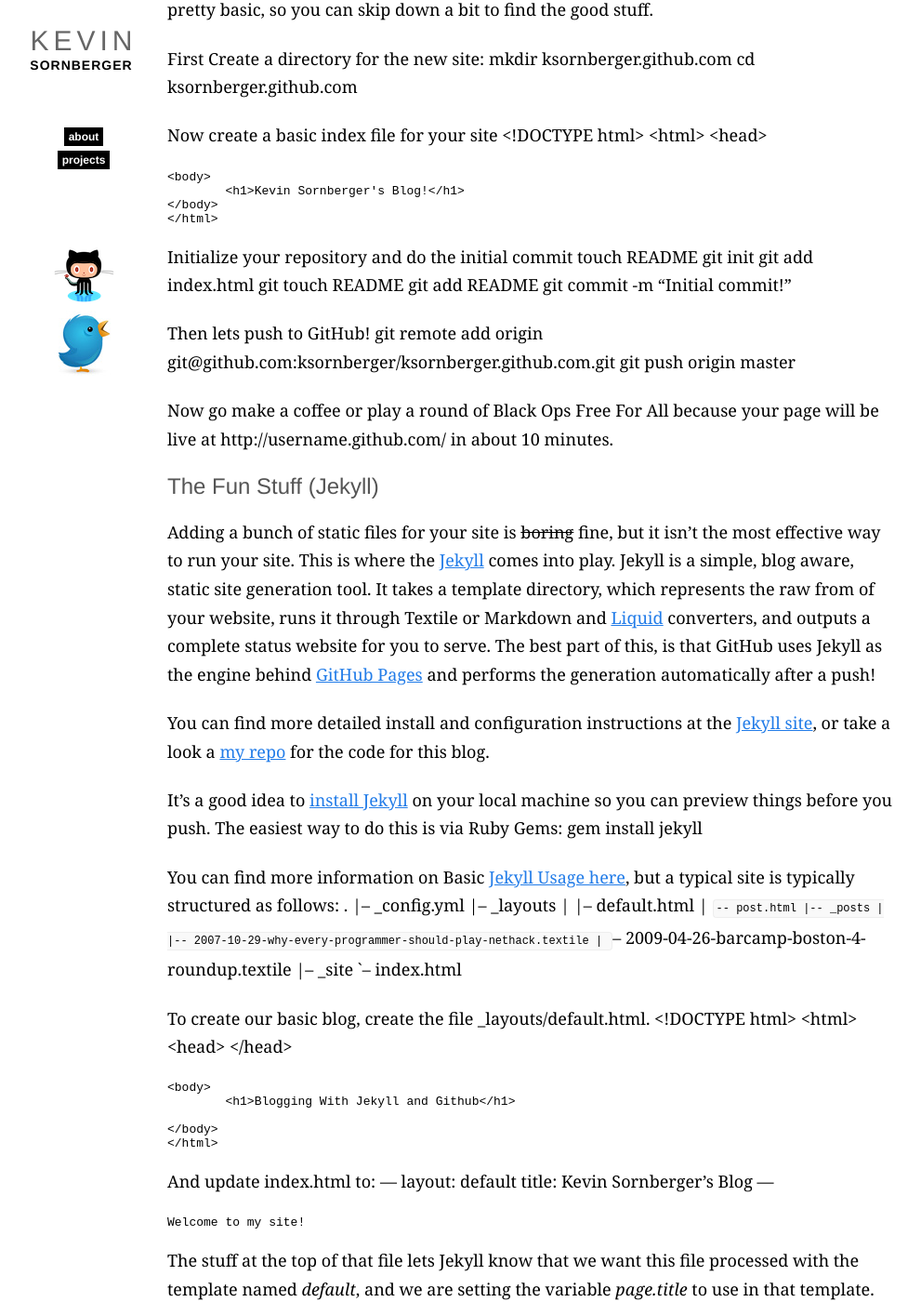
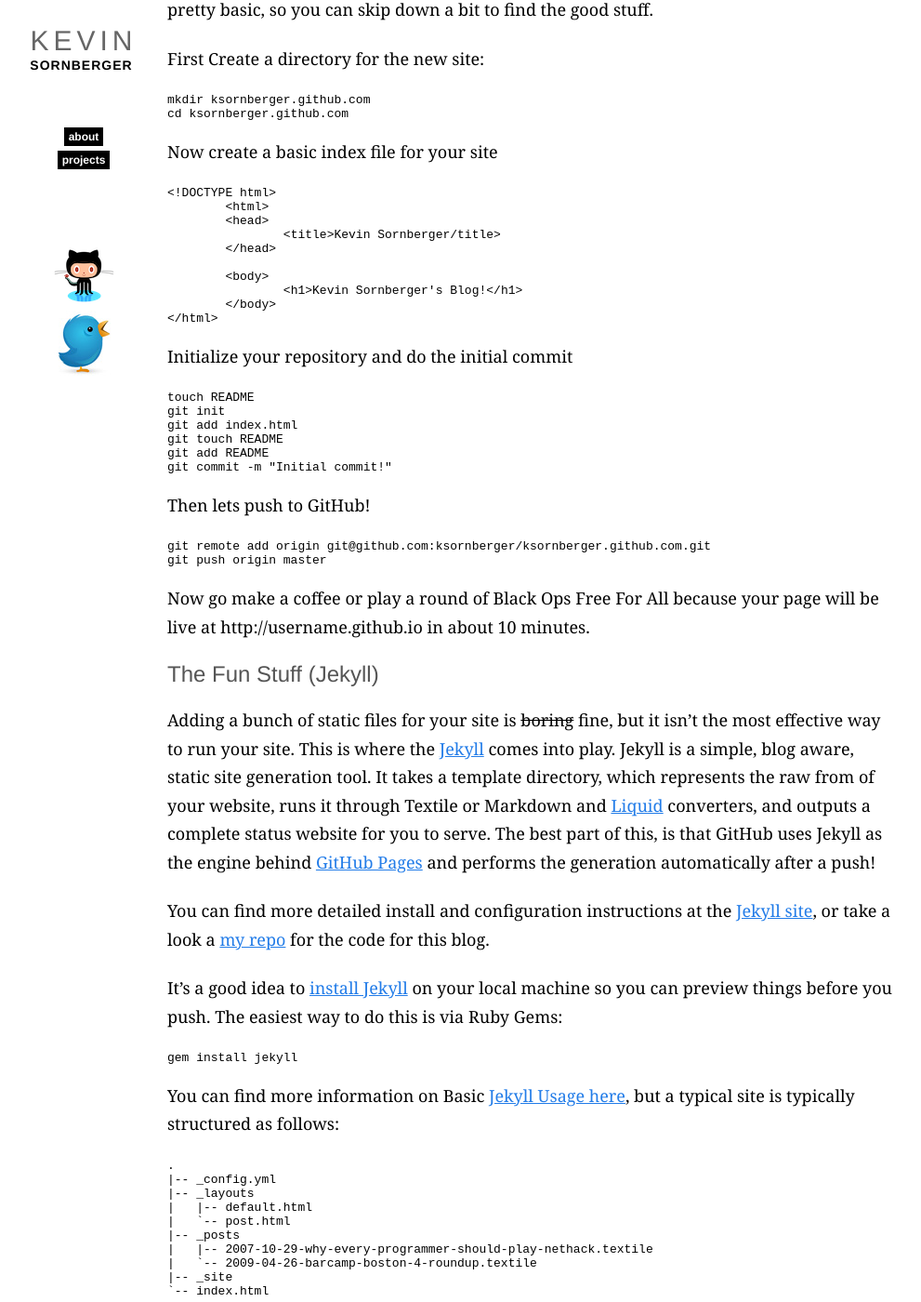
Before and after one commit to ksornberger/ksornberger.github.com, a Jekyll site: the page built from _posts/2011-03-01-blogging-with-jekyll-and-github.markdown, in a window 1280 px wide and 1400 px high, scrolled down 878 px. Shown: the whole window at 93% size, without its empty margins (160-1151 px from the left). Built offline with Jekyll 4.4.1, drawn with Linux system fonts in a browser that asks for light colours; some of the changed text lies outside the part shown.

Commit message:
Adding last_modified time to posts. Fixing formatting issues with post and updating it with new IP information

````diff
--- a/_posts/2011-03-01-blogging-with-jekyll-and-github.markdown
+++ b/_posts/2011-03-01-blogging-with-jekyll-and-github.markdown
@@ -12,11 +13,14 @@ I was also looking for something that I can use a very simple and clean layout f
 There are a lot of people using Github for Git repository hosting, but did you know that your Github account also includes basic webhosting? Not only is it free, but it's automatically source controlled, and if you can push to a git repository, you can deploy your Github Pages. All you have to do is create a new repository called: *username.github.com*. If you are already familiar with HTML and Git, some of this will be pretty basic, so you can skip down a bit to find the good stuff.
 
 First Create a directory for the new site:
-	mkdir ksornberger.github.com
-	cd ksornberger.github.com
+```
+mkdir ksornberger.github.com
+cd ksornberger.github.com
+```
 
 Now create a basic index file for your site
-	<!DOCTYPE html>
+```html
+<!DOCTYPE html>
 	<html>
 	<head>
 		<title>Kevin Sornberger/title>
@@ -25,21 +29,25 @@ Now create a basic index file for your site
 	<body>
 		<h1>Kevin Sornberger's Blog!</h1>
 	</body>
-	</html>
-
+</html>
+```
 Initialize your repository and do the initial commit
-	touch README
-	git init
-	git add index.html
-	git touch README
-	git add README
-	git commit -m "Initial commit!"
+```
+touch README
+git init
+git add index.html
+git touch README
+git add README
+git commit -m "Initial commit!"
+```
 
 Then lets push to GitHub!
-	git remote add origin git@github.com:ksornberger/ksornberger.github.com.git
-	git push origin master
+```
+git remote add origin git@github.com:ksornberger/ksornberger.github.com.git
+git push origin master
+```
 
-Now go make a coffee or play a round of Black Ops Free For All because your page will be live at http://username.github.com/ in about 10 minutes.
+Now go make a coffee or play a round of Black Ops Free For All because your page will be live at http://username.github.io in about 10 minutes.
 
 
 ## The Fun Stuff (Jekyll)
@@ -48,24 +56,28 @@ Adding a bunch of static files for your site is <del>boring</del> fine, but it i
 You can find more detailed install and configuration instructions at the [Jekyll site](http://jekyllrb.com/), or take a look a [my repo](http://www.github.com/ksornberger/ksornberger.github.com/) for the code for this blog.
 
 It's a good idea to [install Jekyll](https://github.com/mojombo/jekyll/wiki/install) on your local machine so you can preview things before you push. The easiest way to do this is via Ruby Gems:
-	gem install jekyll
-
+```
+gem install jekyll
+```
 
 You can find more information on Basic [Jekyll Usage here](https://github.com/mojombo/jekyll/wiki/usage), but a typical site is typically structured as follows:
-	.
-	|-- _config.yml
-	|-- _layouts
-	|   |-- default.html
-	|   `-- post.html
-	|-- _posts
-	|   |-- 2007-10-29-why-every-programmer-should-play-nethack.textile
-	|   `-- 2009-04-26-barcamp-boston-4-roundup.textile
-	|-- _site
-	`-- index.html
+```
+.
+|-- _config.yml
+|-- _layouts
+|   |-- default.html
+|   `-- post.html
+|-- _posts
+|   |-- 2007-10-29-why-every-programmer-should-play-nethack.textile
+|   `-- 2009-04-26-barcamp-boston-4-roundup.textile
+|-- _site
+`-- index.html
+```
 
 To create our basic blog, create the file _layouts/default.html.
-	<!DOCTYPE html>
-	<html>
+```html
+<!DOCTYPE html>
+<html>
 	<head>
 		<title>{{ page.title }}</title>
 	</head>
@@ -74,34 +86,39 @@ To create our basic blog, create the file _layouts/default.html.
 		<h1>{{ page.title }}</h1>
 		{{ content }}
 	</body>
-	</html>
+</html>
+```
+And update index.html to:
+```
+---
+layout: default
+title: Kevin Sornberger's Blog
+---
 
-And update index.html to:
-	---
-	layout: default
-	title: Kevin Sornberger's Blog
-	---
-
-	Welcome to my site!
+Welcome to my site!
+```
 
 The stuff at the top of that file lets Jekyll know that we want this file processed with the template named *default*, and we are setting the variable *page.title* to use in that template. The page will be output in the template where we have the *{{ content }} tag.
 
 Now that we have our templates and content set up, we can run the following command from the site root to build the static pages. The generated output will be put into a _site subdirectory.
-	jekyll --pygments
-
+```
+jekyll --pygments
+```
 Now all you need is a simple git commit and push to update your live site. Every time you push to GitHub it will run jekyll --pygments before publishing. Because of this, it is probably a good idea to add your _site folder to your .gitignore file.
 
 
 ## Creating Your Jekyll Powered Blog
 Another nice thing about Jekyll is the basic support for a blog layout. It relies on a naming convention where all of your blog posts go in a the *_posts* subdirectory and each post follows the naming format: *year-month-day-title-of-the-post.format* where the *format* can be either html, markdown or textile depending on what you prefer.
 
-For your first post, create the file *posts/2011-03-01-first-post.markdown*:
-	---
-	layout: default
-	title: First Post
-	---
+For your first post, create the file: *posts/2011-03-01-first-post.markdown*
+```
+---
+layout: default
+title: First Post
+---
 
-	This is my first post. Hoo-Raw.
+This is my first post. Hoo-Raw.
+```
 
 Now we can update our index page to list the titles of our blog posts and provide a link to the full post (I've included it as a screen shot because I was having issues with escaping the Liquid code as Jekyll was trying to parse it):
 
@@ -114,7 +131,15 @@ Although this is a very simple layout, you can extend these concepts and actuall
 Another nice thing about working with GitHub Pages is that you can add your own custom domain for your site instead of using username.github.com. All you need to do is create a file called CNAME in your site's root and put the desired domain there that you will be using. For example, CNAME for this site only contains:
 	ksornberger.com
 
-After adding that file, you will need to modify your DNS settings by adding an A record that points to *207.97.227.245*.
+After adding that file, you will need to modify your DNS settings by adding A records for the following IP addresses:
+```
+185.199.108.153
+185.199.109.153
+185.199.110.153
+185.199.111.153
+```
+
+More information around configuring a custom domain can be found [Here](https://docs.github.com/en/pages/configuring-a-custom-domain-for-your-github-pages-site/managing-a-custom-domain-for-your-github-pages-site)
 
 ## Additional resources
 - [Jekyll Home](https://github.com/mojombo/jekyll) - Covers more features and configuration options for Jekyll. Make sure to look at the [usage page](http://wiki.github.com/mojombo/jekyll/usage) for a good overview of everything as well as a list of [Jekyll powered sites](https://github.com/mojombo/jekyll/wiki/sites), many of which provide their source code to get an idea of how to do things on your own site.
--- a/sitemap.xml
+++ b/sitemap.xml
@@ -13,7 +13,11 @@ rooturl: http://www.ksornberger.com
 {% for post in site.posts %}
    <url>
       <loc>{{ site.url }}{{ post.url }}</loc>
+      {% if post.last_modified_at %}
+      <lastmod>{{ post.last_modified_at | date: '%Y-%m-%d' }}</lastmod>
+      {% else %}
       <lastmod>{{ post.date | date: '%Y-%m-%d' }}</lastmod>
+      {% endif %}
       <changefreq>monthly</changefreq>
       <priority>0.9</priority>
    </url>
````
Also changed, not shown: other parts of _posts/2011-03-01-blogging-with-jekyll-and-github.markdown (+1 -0 lines).
